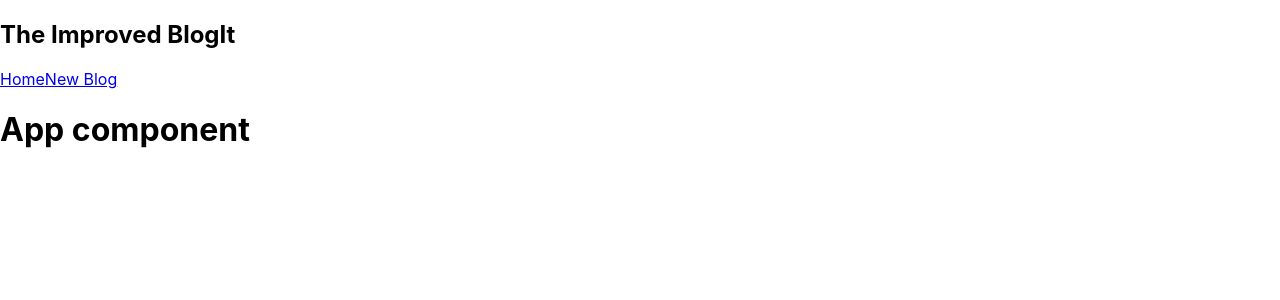
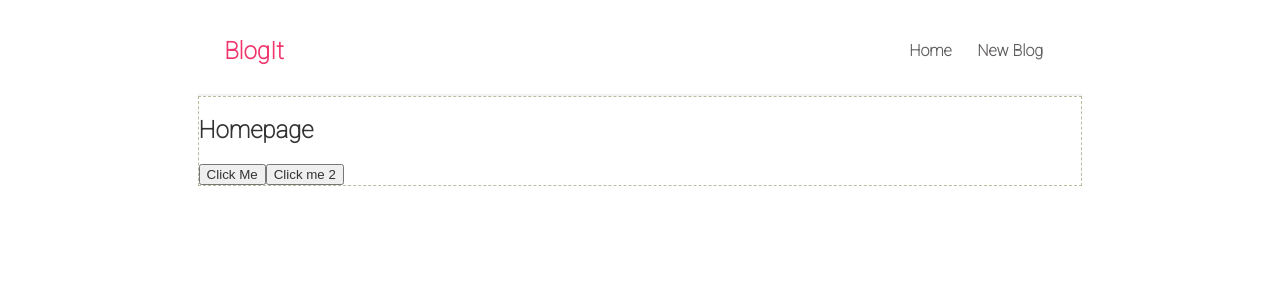
Before and after one commit to AbrahamBisrat/FunBlogging, a React (Create React App) app: page / in a window 1280 px wide. Shown: the top 300 px of the page. Built offline with nearby package versions, Linux system fonts and the light colour scheme.

Commit message:
Added styles

```diff
--- a/public/index.html
+++ b/public/index.html
@@ -22,7 +22,7 @@
       work correctly both with client-side routing and a non-root public URL.
       Learn how to configure a non-root public URL by running `npm run build`.
     -->
-    <title>React App</title>
+    <title>BlogIt React</title>
   </head>
   <body>
     <noscript>You need to enable JavaScript to run this app.</noscript>
--- a/src/App.js
+++ b/src/App.js
@@ -1,11 +1,14 @@
+import Home from "./Home";
 import Navbar from "./Navbar";
+import Tbody from "./Tbody";
+import "./index.css";
 
 function App() {
   return (
     <div className="App">
       <Navbar />
       <div className="content">
-        <h1>App component</h1>
+        <Home />
       </div>
     </div>
   );
--- /dev/null
+++ b/src/Home.js
@@ -0,0 +1,18 @@
+const p = (text) => console.log(text);
+const Home = () => {
+  const handleClick = (event) => {
+    p("Click handled");
+    p(event);
+  };
+  const handleThis = (names) => p(names);
+
+  return (
+    <div className="home">
+      <h2>Homepage</h2>
+      <button onClick={(event) => handleClick(event)}>Click Me</button>
+      <button onClick={() => handleThis("potatos")}>Click me 2</button>
+    </div>
+  );
+};
+
+export default Home;
--- a/src/Navbar.js
+++ b/src/Navbar.js
@@ -1,7 +1,7 @@
 const Navbar = () => {
   return (
     <nav className="navbar">
-      <h1>The Improved BlogIt</h1>
+      <h1>BlogIt</h1>
       <div className="links">
         <a href="/">Home</a>
         <a href="/create">New Blog</a>
--- a/src/Tbody.js
+++ b/src/Tbody.js
@@ -4,7 +4,7 @@ function Tbody(incoming) {
   return (
     <div className="trial">
       <h1>Welcome {privateVar}</h1>
-      <h2>This is my custom component</h2>
+      <h2>This is my custom component item</h2>
     </div>
   );
 }
--- a/src/index.css
+++ b/src/index.css
@@ -1,13 +1,52 @@
+@import url("https://fonts.googleapis.com/css2?family=Roboto:wght@100&display=swap");
+
+* {
+  box-sizing: border-box;
+  color: #333;
+}
 body {
-  margin: 0;
-  font-family: -apple-system, BlinkMacSystemFont, 'Segoe UI', 'Roboto', 'Oxygen',
-    'Ubuntu', 'Cantarell', 'Fira Sans', 'Droid Sans', 'Helvetica Neue',
-    sans-serif;
+  font-family: "Roboto", Verdana, Geneva, Tahoma, sans-serif;
+  font-family: "Quicksand", "Roboto", Verdana, Geneva, Tahoma, sans-serif;
+  font-weight: bold;
   -webkit-font-smoothing: antialiased;
   -moz-osx-font-smoothing: grayscale;
 }
-
-code {
-  font-family: source-code-pro, Menlo, Monaco, Consolas, 'Courier New',
-    monospace;
+.App {
+  width: 70%;
+  margin: 0 auto;
+  display: flex;
+  flex-wrap: wrap;
+  justify-content: center;
 }
+.content {
+  border: 1px dashed rgb(187, 187, 159);
+  width: 100%;
+}
+/* .home {
+  width: 100%;
+} */
+nav {
+  display: flex;
+  flex-wrap: wrap;
+  padding: 1% 3%;
+  width: 100%;
+  font-weight: bolder;
+  align-items: center;
+  border-bottom: 2px solid #f2f2f2;
+}
+nav h1 {
+  color: #f1356d;
+  font-weight: bolder;
+}
+nav .links {
+  margin-left: auto;
+}
+a {
+  margin: 1vh 1vw;
+  color: rgb(95, 92, 92);
+  text-decoration: none;
+}
+a:hover {
+  color: #f1356d;
+  text-shadow: 1px 1px 2px black;
+}
--- a/src/index.js
+++ b/src/index.js
@@ -2,12 +2,10 @@ import React from "react";
 import ReactDOM from "react-dom";
 import "./index.css";
 import App from "./App";
-import Tbody from "./Tbody";
 
 ReactDOM.render(
   <React.StrictMode>
     <App />
-    {/* <Tbody /> */}
   </React.StrictMode>,
   document.getElementById("root")
 );
```
